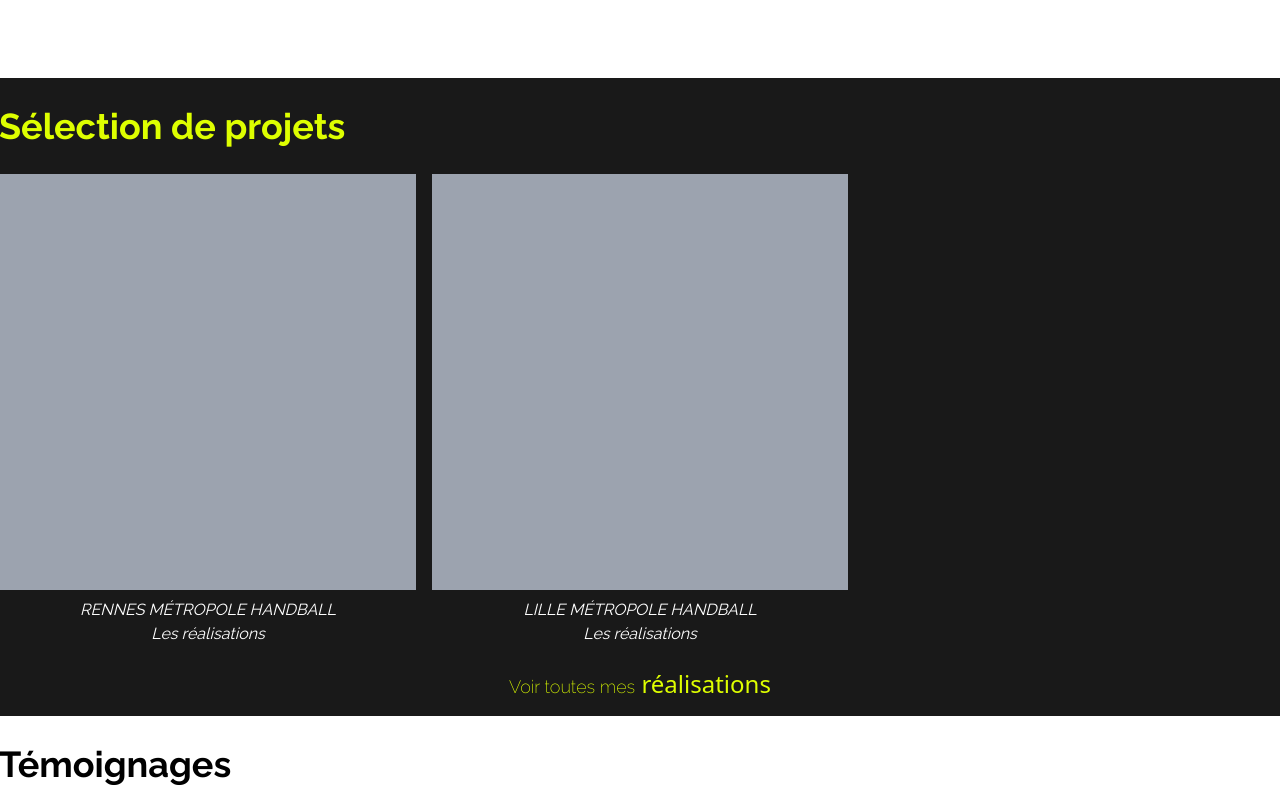
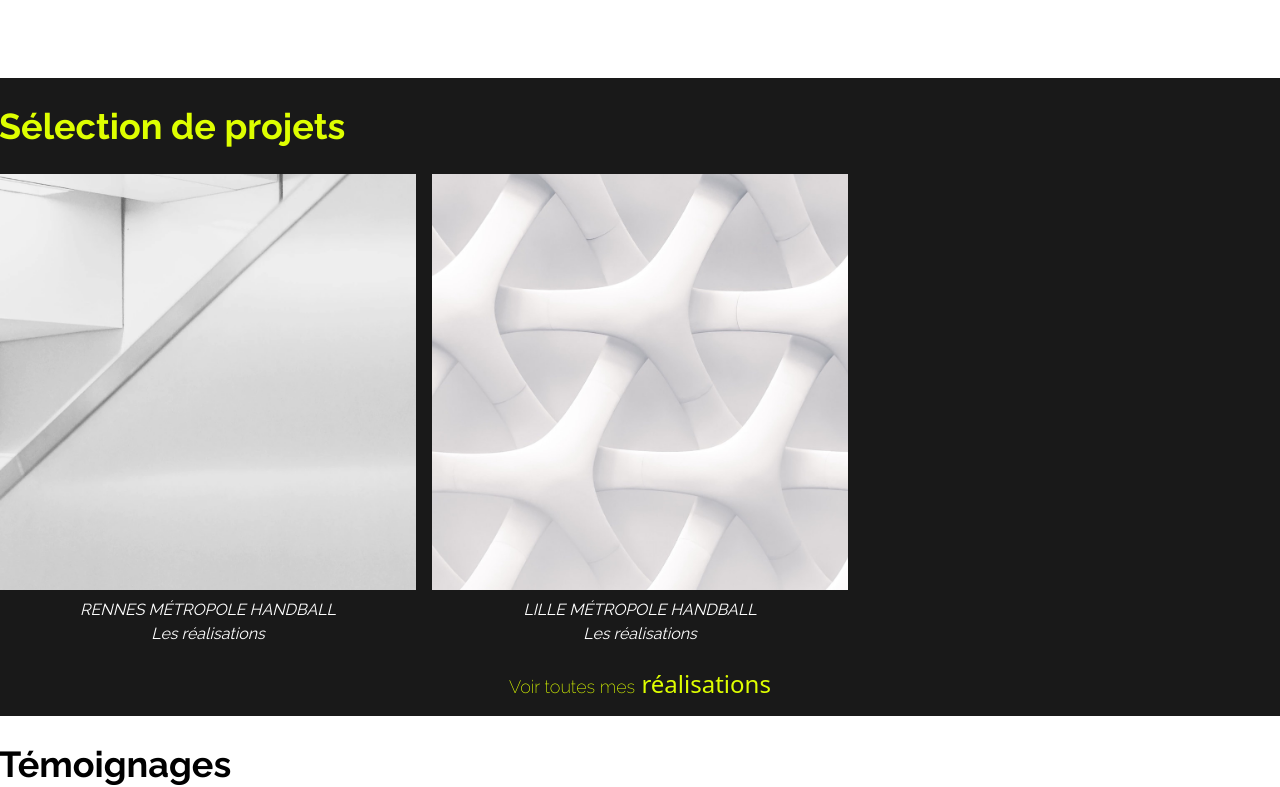
Before and after one commit to jhujhul/claire.birgand.fr, a Next.js app: page / in a window 1280 px wide. Shown: the part 641-1428 px from the top of the page. Built offline with nearby package versions, Linux system fonts and the light colour scheme; a web font is replaced by a local one.

Commit message:
Added picture to project

```diff
--- a/components/project-selection.tsx
+++ b/components/project-selection.tsx
@@ -39,9 +39,15 @@ const ProjectSelection: FunctionComponent<Props> = (props) => {
               >
                 <a>
                   <div
-                    className="bg-gray-400 mb-2"
+                    className="relative bg-gray-400 mb-2"
                     style={{ paddingBottom: "100%" }}
-                  ></div>
+                  >
+                    <Image
+                      src={project.picture}
+                      layout="fill"
+                      objectFit="cover"
+                    />
+                  </div>
                   <p className="text-white italic text-center uppercase">
                     {title}
                   </p>
--- a/data/_projects/project-miaou.md
+++ b/data/_projects/project-miaou.md
@@ -1,6 +1,7 @@
 ---
 title: "Rennes Métropole Handball"
 date: "2020-03-16T05:35:07.322Z"
+picture: "/assets/blog/dynamic-routing/cover.jpg"
 ---
 
 ## Affiches 2019-2020
--- a/data/_projects/project-miaouf.md
+++ b/data/_projects/project-miaouf.md
@@ -1,7 +1,7 @@
 ---
 title: Lille Métropole Handball
 date: "2020-03-16T05:35:07.322Z"
-picture: "/assets/blog/authors/tim.jpeg"
+picture: "/assets/blog/hello-world/cover.jpg"
 ---
 
 ## Affiches splendides
--- a/pages/projects/[slug].tsx
+++ b/pages/projects/[slug].tsx
@@ -1,16 +1,12 @@
 import { useRouter } from "next/router";
 import ErrorPage from "next/error";
+import { FunctionComponent } from "react";
+import Image from "next/image";
+
 import Container from "../../components/container";
-import PostBody from "../../components/post-body";
-import PostHeader from "../../components/post-header";
 import Layout from "../../components/layout";
 import { getAllProjects, getProjectBySlug } from "../../lib/api";
-import PostTitle from "../../components/post-title";
-import Head from "next/head";
-import { CMS_NAME } from "../../lib/constants";
 import markdownToHtml from "../../lib/markdownToHtml";
-import PostType from "../../types/post";
-import { FunctionComponent } from "react";
 import { Project } from "../../types";
 
 type Props = {
@@ -28,6 +24,9 @@ const ProjectComponent: FunctionComponent<Props> = (props) => {
     <Layout>
       <Container>
         {project.title}
+        <div className="h-96 w-full relative">
+          <Image src={project.picture} layout="fill" objectFit="contain" />
+        </div>
         <div dangerouslySetInnerHTML={{ __html: project.content }} />
       </Container>
     </Layout>
--- a/types/index.ts
+++ b/types/index.ts
@@ -1,9 +1,9 @@
-export interface Project {
-  title: string;
+export type Project = {
+  slug: string;
   content: string;
-  slug: string;
-}
+} & ProjectFrontMatter;
 
 export interface ProjectFrontMatter {
   title: string;
+  picture: string;
 }
```
